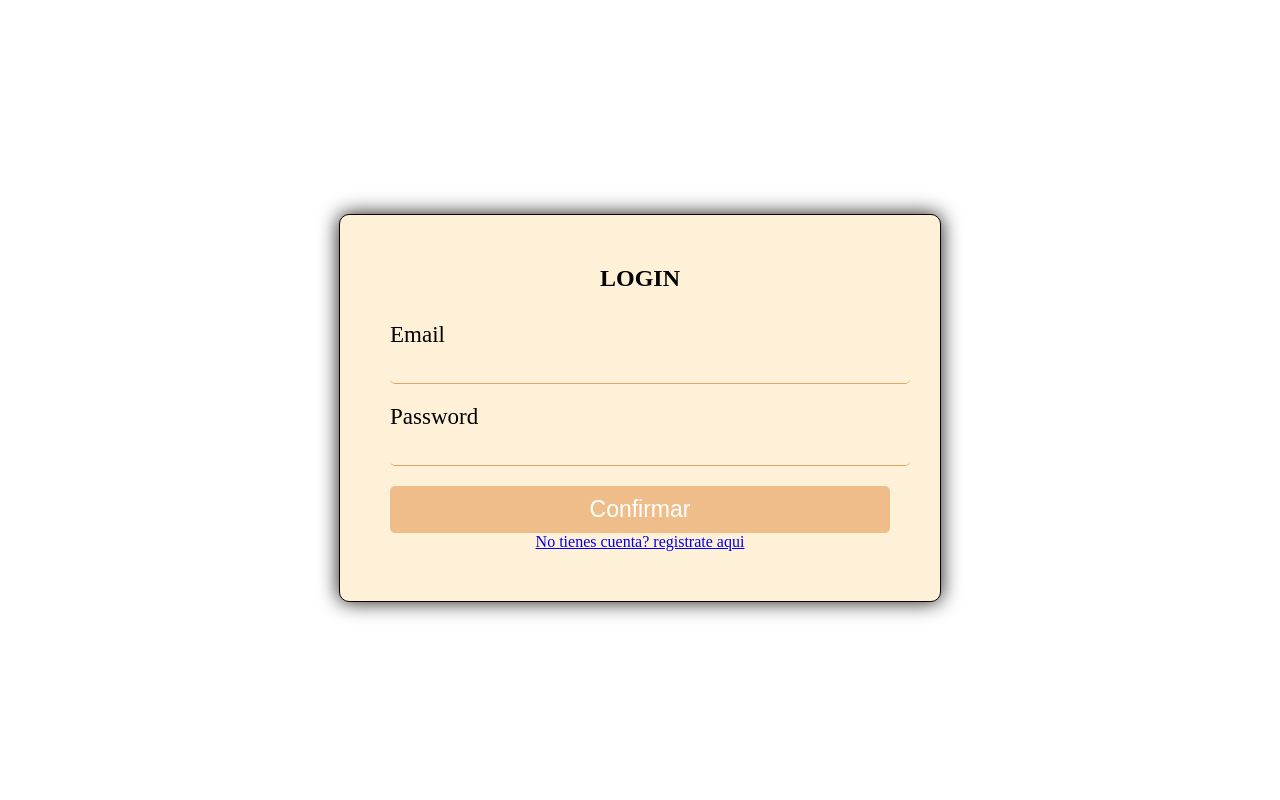
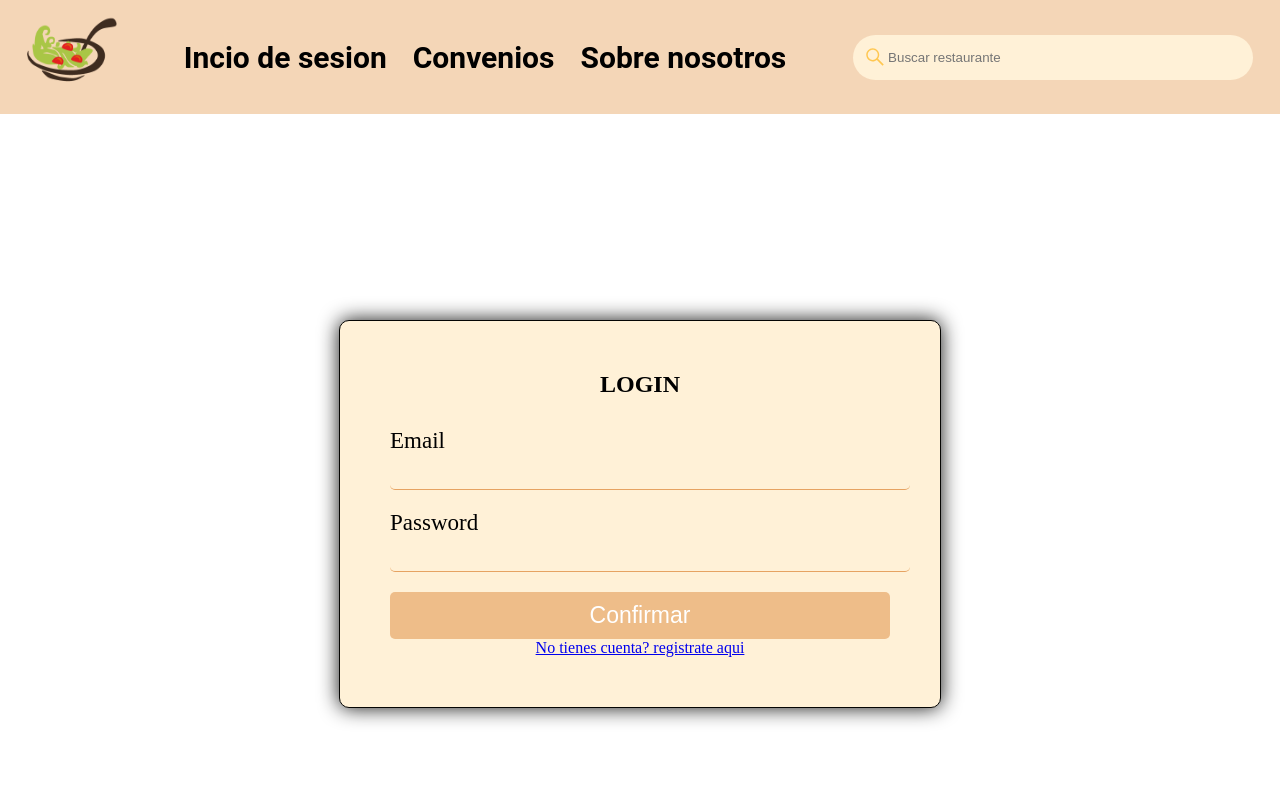
Before and after one commit to YahirAlbores221228/Proyecto-receita, a React (Vite) app in the folder Receita/: page /Login in a window 1280 px wide. Shown: the top 800 px of the page. Built offline with nearby package versions, Linux system fonts and the light colour scheme.

Commit message:
[UPDATE] implementacion del header en login y registro y [ADD] nuevo componente de estilo

```diff
--- a/Receita/src/Componentes/Molecula/formLogin.jsx
+++ b/Receita/src/Componentes/Molecula/formLogin.jsx
@@ -4,12 +4,17 @@ import {useNavigate } from "react-router-dom";
 import imguser from "../../assets/Img/preview.png";
 import "../../assets/Styles/register.css";
 import Footer from './Footer';
-
+import Header from './Header';
 function Formlogin() {
 const navigate = useNavigate()
     const handlerClick=(e)=>{
         e.preventDefault();
        navigate("/RegiseterP")
+    }
+const navigaterestaurant = useNavigate()
+    const restaurantClick=(e)=>{
+        e.preventDefault();
+       navigaterestaurant("/RestauranteP")
     }
 
   const [profileImage, setProfileImage] = useState({imguser});
@@ -21,6 +26,7 @@ const navigate = useNavigate()
 
   return (
 <>
+<Header/>
     <div class="registration-form-container">
       <form class="registration-form">
         <h2>LOGIN</h2>
@@ -35,7 +41,7 @@ const navigate = useNavigate()
           <input type="password" id="password" name="password" required />
         </div>
 
-        <button type="submit">Confirmar</button>
+        <button type="submit" to="RestauranteP" onClick={restaurantClick}>Confirmar</button>
         <div>
 <Link to="RegiseterP">
  <a  onClick={handlerClick}>No tienes cuenta? registrate aqui</a>
--- a/Receita/src/Componentes/Molecula/register.jsx
+++ b/Receita/src/Componentes/Molecula/register.jsx
@@ -2,7 +2,7 @@ import React, { useState } from 'react'
 import imguser from "../../assets/Img/preview.png";
 import "../../assets/Styles/register.css";
 import Footer from './Footer';
-
+import Header from "./Header"
 function Register() {
 
   const [profileImage, setProfileImage] = useState({imguser});
@@ -13,6 +13,8 @@ function Register() {
 
   return (
 <>
+<Header/>
+
     <div class="registration-form-container">
       <form class="registration-form">
         <h2>CREATE AN ACCOUNT</h2>
--- a/Receita/src/Container/App.jsx
+++ b/Receita/src/Container/App.jsx
@@ -1,4 +1,5 @@
 import { BrowserRouter, Routes, Route} from 'react-router-dom';
+import '../assets/Styles/Body.css'
 import Ladingpage from "../Pages/Lading-page";
 import Login from "../Pages/Login"
 import RegiseterP from "../Pages/RegiseterP"
--- /dev/null
+++ b/Receita/src/assets/Styles/Body.css
@@ -0,0 +1,5 @@
+body{
+margin: 0;
+box-sizing: border-box;
+padding: 0;
+}
```
